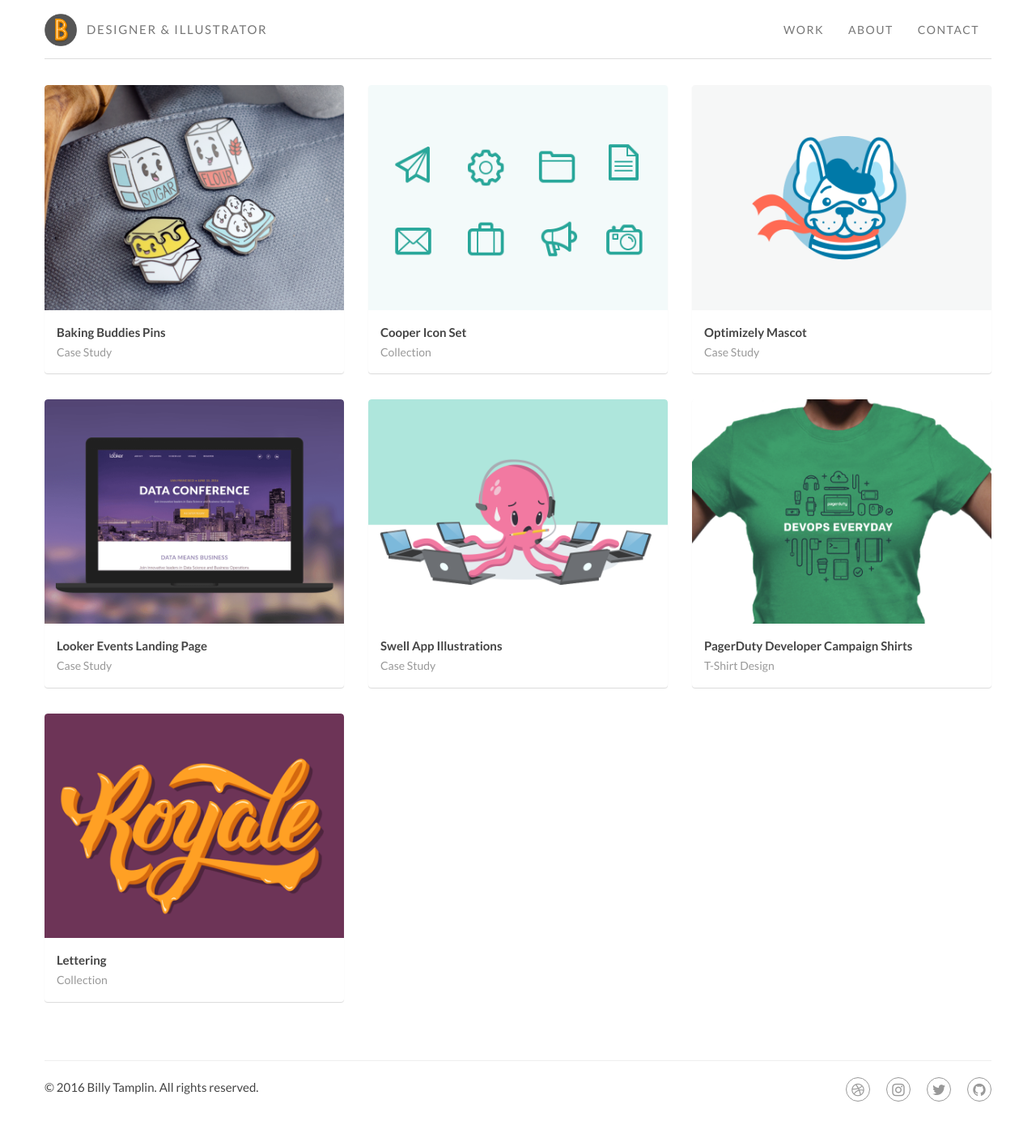
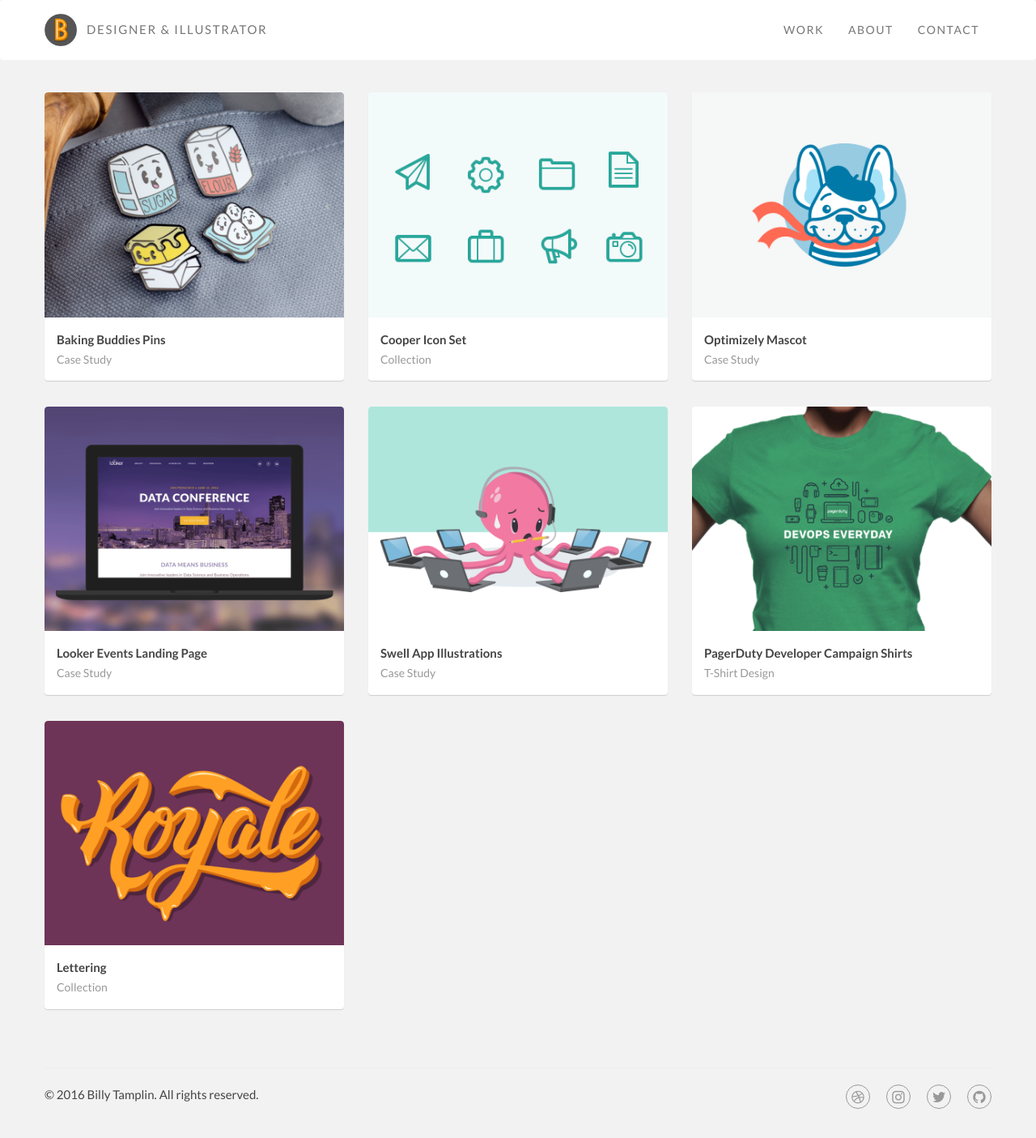
Before and after one commit to btamps/btamps.github.io, a Jekyll site: the page built from index.html, in a window 1280 px wide. Shown: the whole page at 81% size. Built offline with Jekyll 4.4.1, drawn with Linux system fonts in a browser that asks for light colours; nearby versions of some CDN libraries.

Commit message:
made changes to the homepage layout styles

```diff
--- a/_sass/_home-page.scss
+++ b/_sass/_home-page.scss
@@ -1,3 +1,7 @@
+.home-page {
+  background: #f2f2f2;
+}
+
 header {
   text-align: center;
   margin-top: 40px;
@@ -40,7 +44,6 @@
 
 .thumbnail {
   padding: 0;
-  border-radius: 0;
   border: 0;
   position: relative;
   margin-bottom: 2em;
@@ -215,7 +218,7 @@
     }
   }
   .workbox {
-    margin: 20px auto 0;
+    margin: 40px auto 0;
   }
   .contact-wrapper {
     margin: 60px auto;
--- a/_sass/_nav.scss
+++ b/_sass/_nav.scss
@@ -10,12 +10,12 @@
   }
 }
 
-.home-page {
-  .navbar .container {
-    padding-bottom: 10px;
-    border-bottom: 1px solid #ddd;
-  }
-}
+// .home-page {
+//   .navbar .container {
+//     padding-bottom: 10px;
+//     border-bottom: 1px solid #ddd;
+//   }
+// }
 
 .nav {
   li {
```
